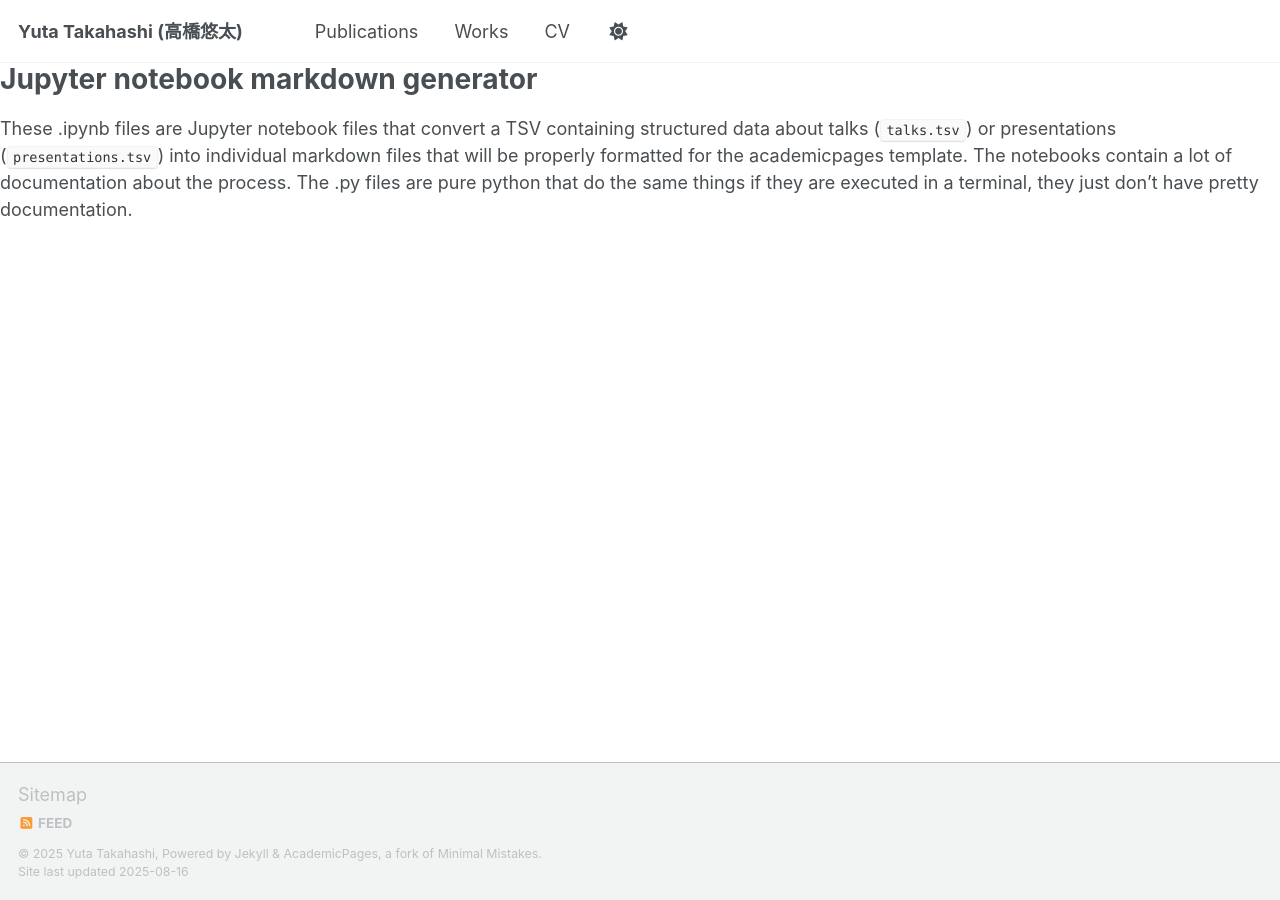
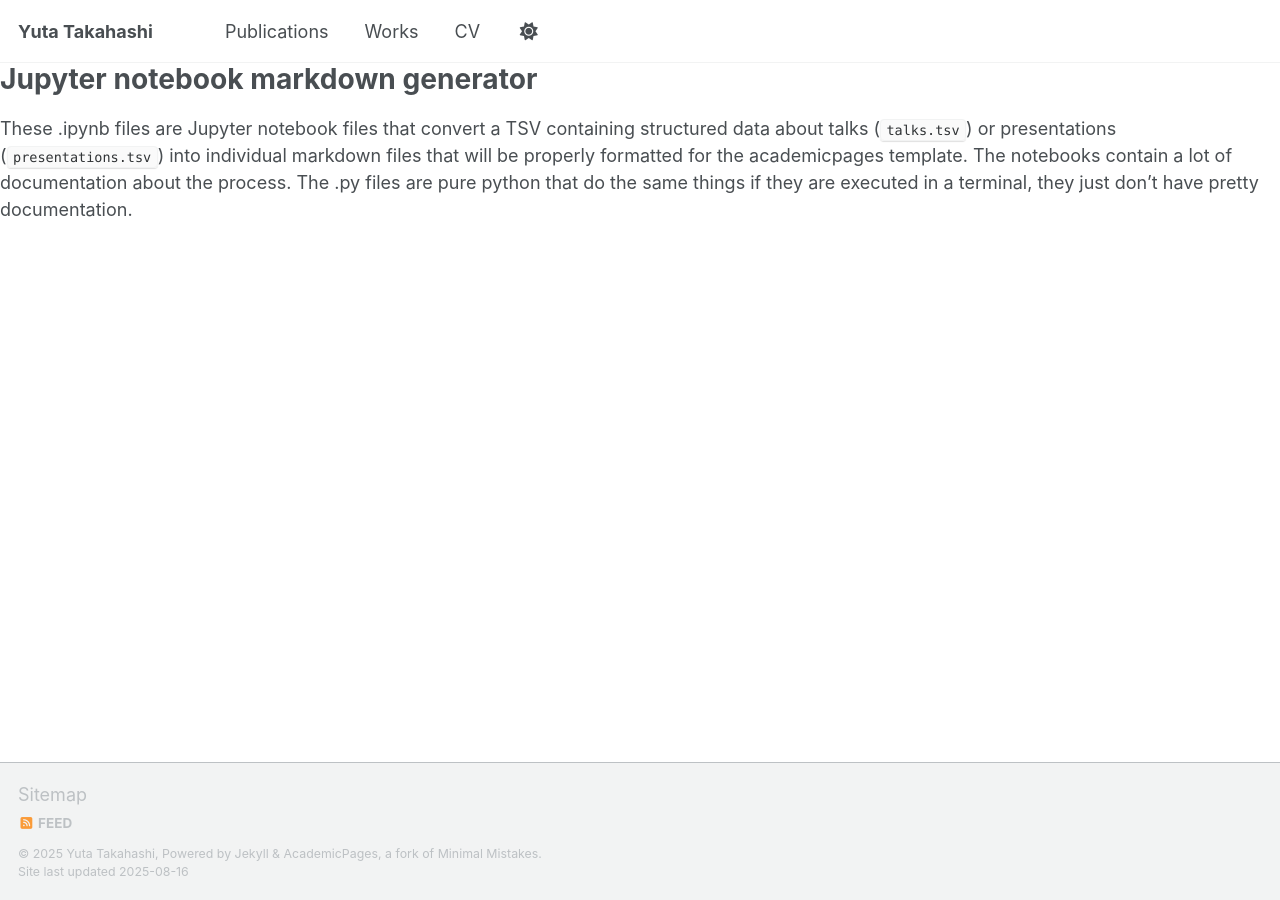
Before and after one commit to yuta-takahashi-1211/yuta-takahashi-1211.github.io, a Jekyll site: the page built from markdown_generator/readme.md, in a window 1280 px wide. Built offline with Jekyll 4.4.1, drawn with Linux system fonts in a browser that asks for light colours; our own code applies the rules of GitHub Pages for plain Markdown files; a script that is not in the unit is left out.

Commit message:
Update _config.yml

```diff
--- a/_config.yml
+++ b/_config.yml
@@ -1,4 +1,4 @@
-title: "Yuta Takahashi (高橋悠太)"
+title: "Yuta Takahashi"
 name: "Yuta Takahashi"
 description: "Associate Professor (without tenure), Institute of Social and Economic Research, Osaka University"
 email: "yuta.takahashi@iser.osaka-u.ac.jp"
@@ -9,7 +9,7 @@ url: "https://yuta-takahashi-1211.github.io"
 repository: "yuta-takahashi-1211/yuta-takahashi-1211.github.io"
 
 author:
-  name: "Yuta Takahashi (高橋悠太)"
+  name: "Yuta Takahashi"
   avatar: "/images/IMG_0156_edited.jpg"
   bio: "Fiscal policy, inflation, Japanese macroeconomic history"
   location: "Osaka, Japan"
```
